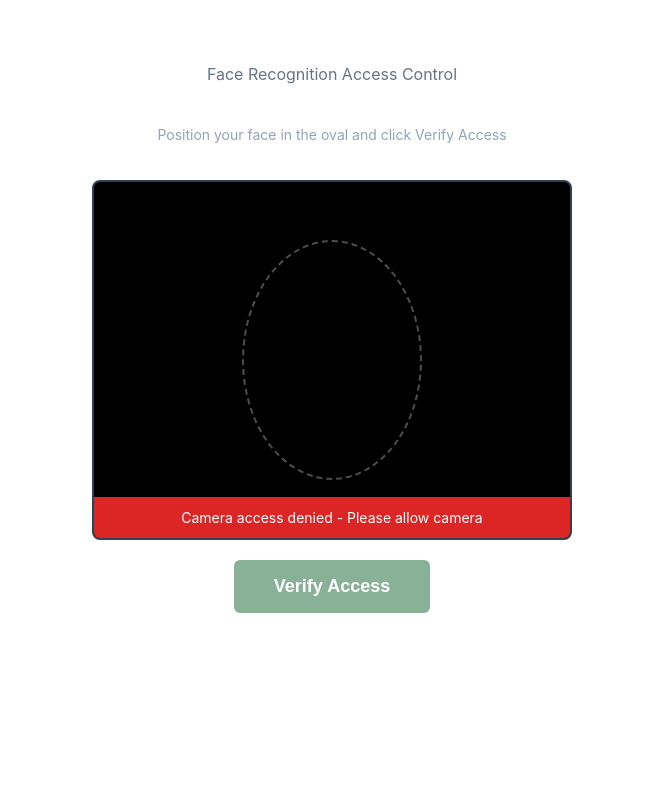
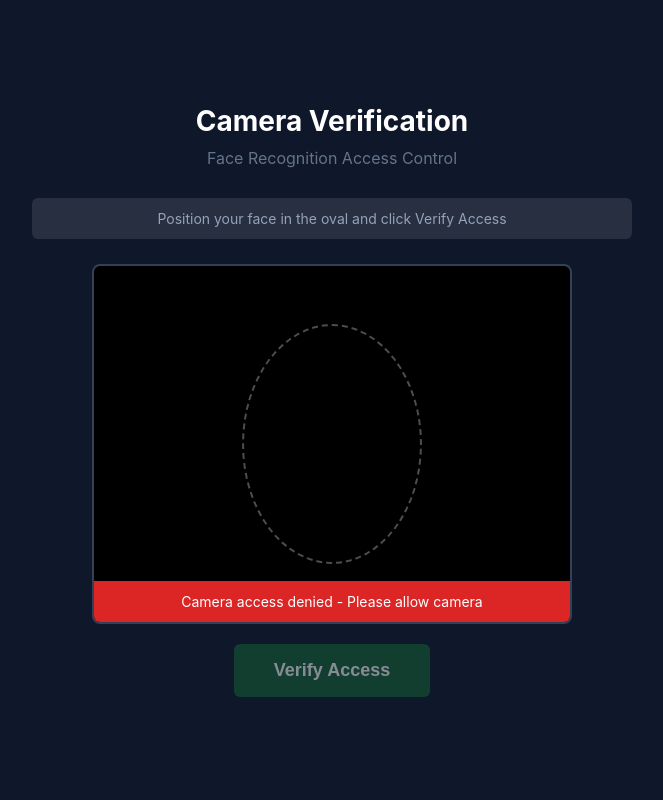
Before and after one commit to manfred1221/Csit321-FYP-25-S4-34, a Flask app: template templates/camera.html in a window 1280 px wide. Shown: the whole page, without its empty margins (308-971 px from the left). Run offline with Flask 3, Linux system fonts and the light colour scheme; the template is opened without the code that fills it, so the values that code supplies are empty; parts of the project's set-up code (start-up, migrations or seed data) failed here and were passed over; some libraries are stand-ins or nearby versions.

Commit message:
Update camera.html

```diff
--- a/templates/camera.html
+++ b/templates/camera.html
@@ -14,11 +14,7 @@
 
         body {
             font-family: -apple-system, BlinkMacSystemFont, 'Segoe UI', Roboto, sans-serif;
-<<<<<<< HEAD
             background: #0f172a;
-=======
-            background: #2563eb;
->>>>>>> e00f4330b54b2a5a29c75eee08ba7b7e3007c292
             min-height: 100vh;
             display: flex;
             flex-direction: column;
```
